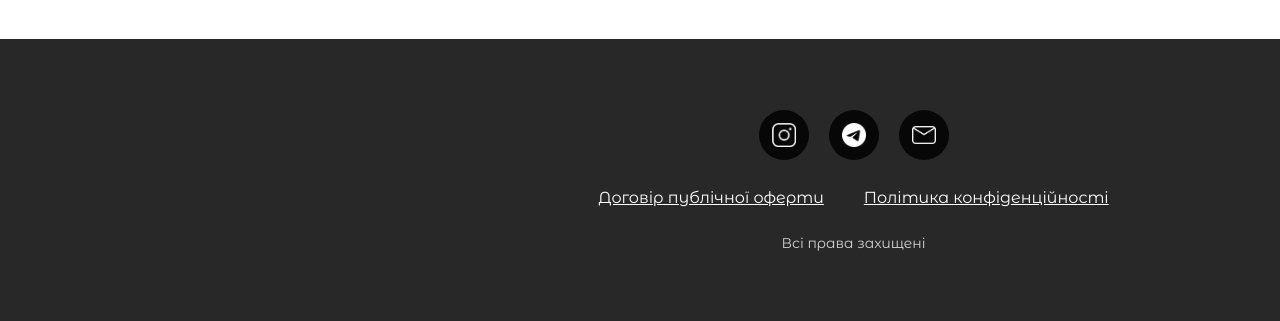
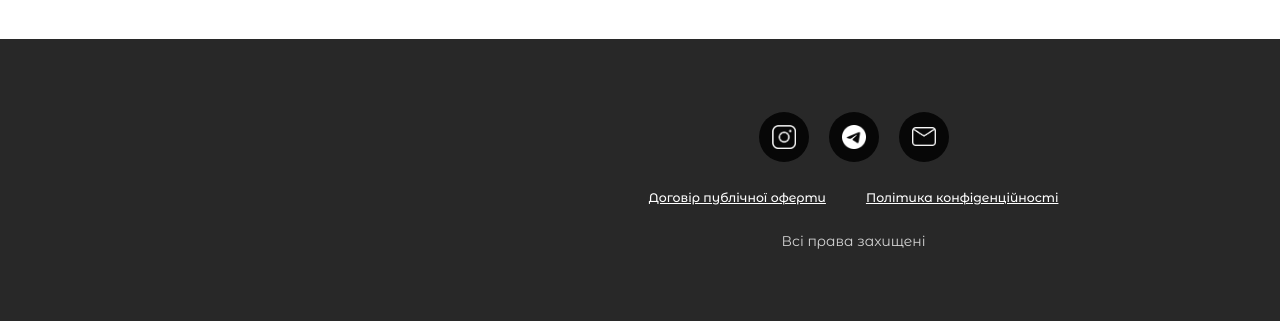
Before and after one commit to RostyslavPas/landing_project, a Django app: page / in a window 1280 px wide; the page is wider, and only the part inside the window is pictured. Shown: the part 3720-4041 px from the top of that part. Run offline with Django 4.2, Linux system fonts and the light colour scheme; some libraries are stand-ins or nearby versions; some web fonts are replaced.

Commit message:
fix menu and footer links

```diff
--- a/static/css/style.css
+++ b/static/css/style.css
@@ -1230,9 +1230,9 @@
   color: #ffffff;
   text-decoration: underline;
   font-family: 'Montserrat Alternates', -apple-system, BlinkMacSystemFont, 'Segoe UI', sans-serif;
-  font-weight: 400;
-  font-size: 16px;
-  transition: all 0.3s ease;
+  font-weight: 500;
+  font-size: 0.972vw;
+  /*transition: all 0.3s ease;*/
 }
 
 /* Default стиль футер посилань */
```
